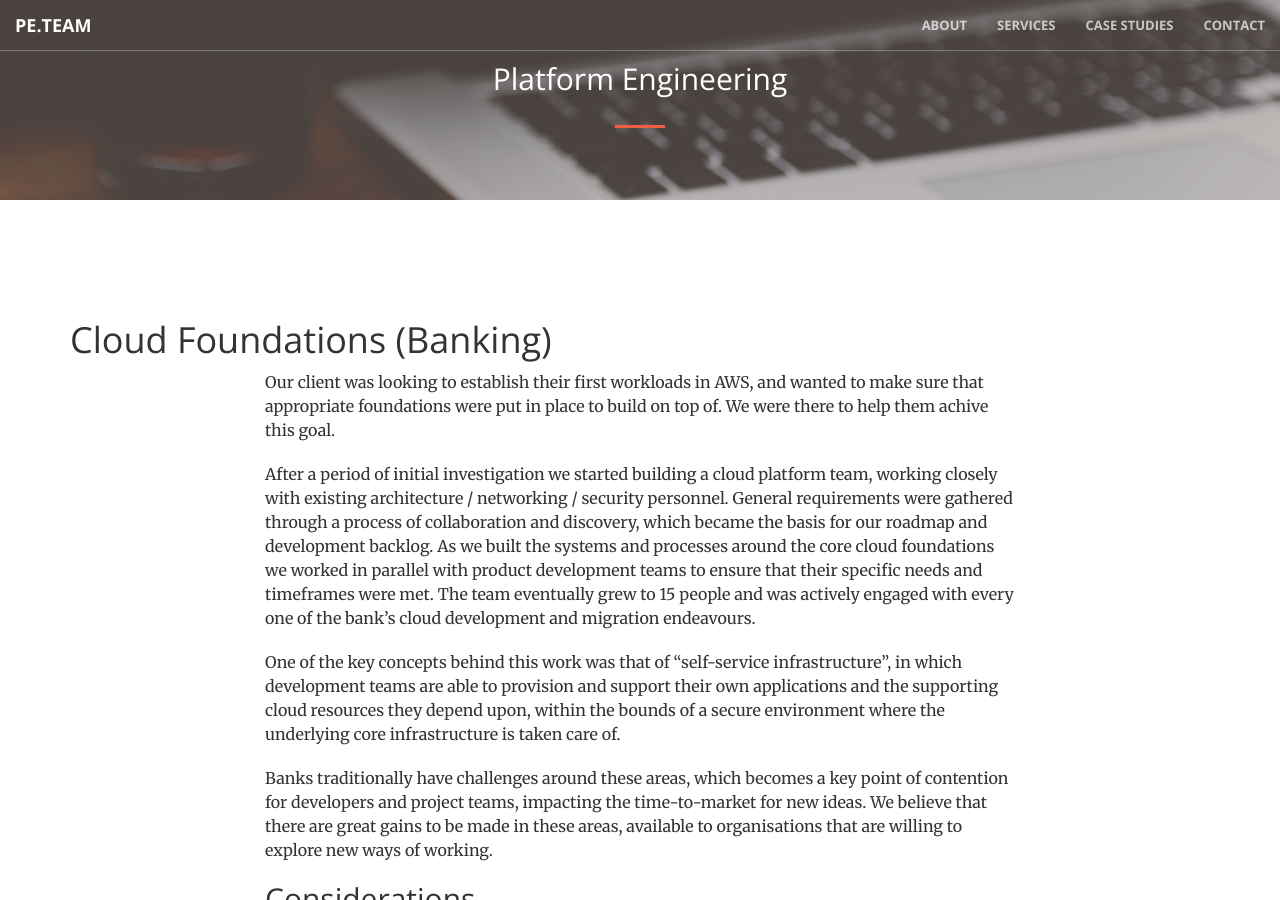
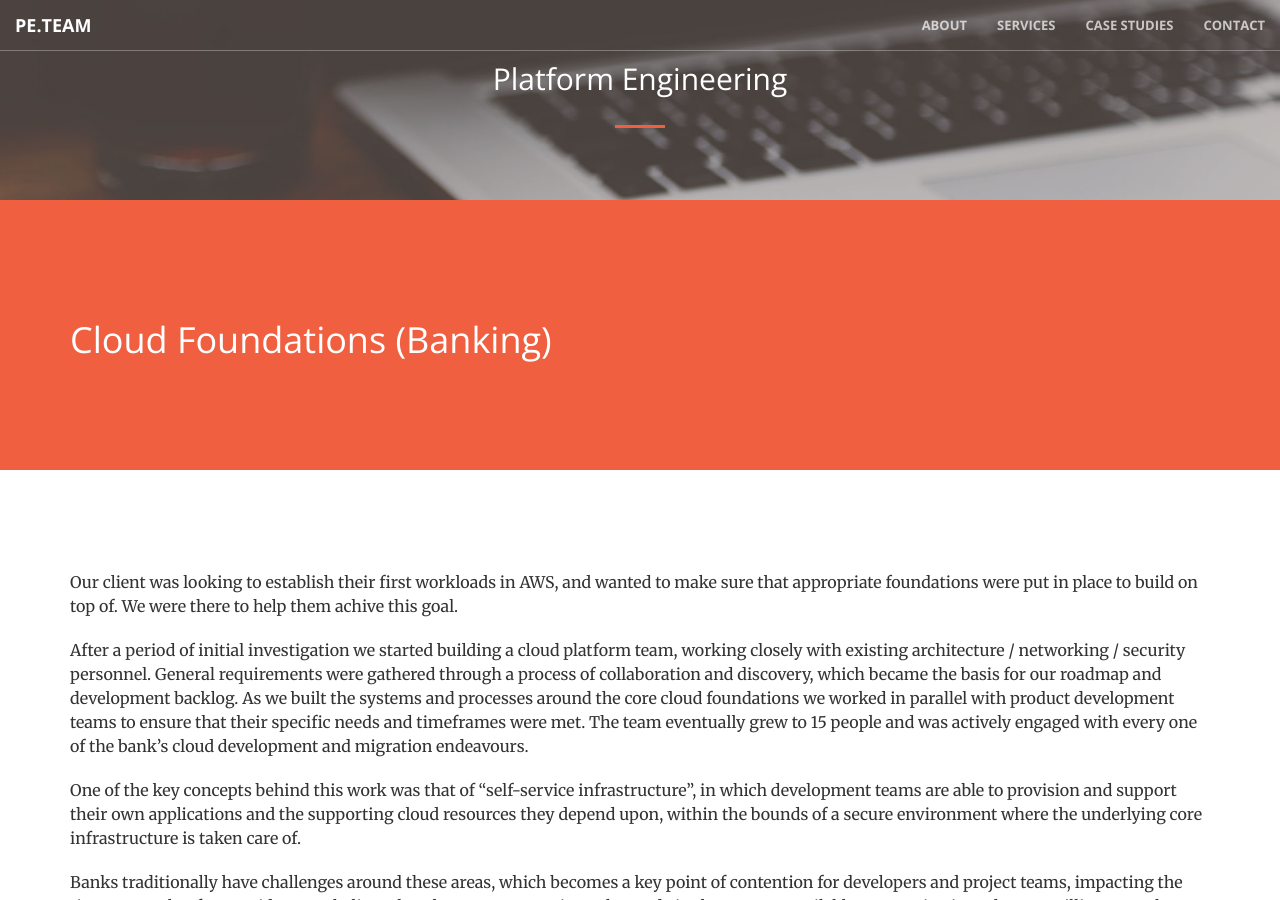
Before and after one commit to PlatformEngineeringNZ/PlatformEngineeringNZ.github.io, a Jekyll site: the page built from posts/casestudies/_posts/2023-05-01-cloud-foundations-banking.md, in a window 1280 px wide and 900 px high. Built offline with Jekyll 4.4.1, drawn with Linux system fonts in a browser that asks for light colours; nearby versions of some CDN libraries; library files that are not in the unit come from our copies.

Commit message:
Better layout for posts

```diff
--- a/_layouts/post.html
+++ b/_layouts/post.html
@@ -4,24 +4,24 @@
 {% include head.html %}
 
 <body id="page-top">
+
   {% include nav.html %}
   {% include small-header.html %}
 
+  <section class="bg-primary" id="about">
+    <div class="container">
+        <h1 class="major">{{ page.title }}</h1>
+    </div>
+  </section>
   <section id="content-wrapper" class="bg-secondary">
     <div class="container">
-      <h1 class="major">{{ page.title }}</h1>
-      <div class="row">
-        <div class="col-lg-8 col-lg-offset-2">
-          <div>
-              {{ content }}
-          </div>
-        </div>
-      </div>
+        {{ content }}
     </div>
   </section>
 
   {% include contact.html %}
   {% include scripts.html %}
+
 </body>
 
 </html>
```
